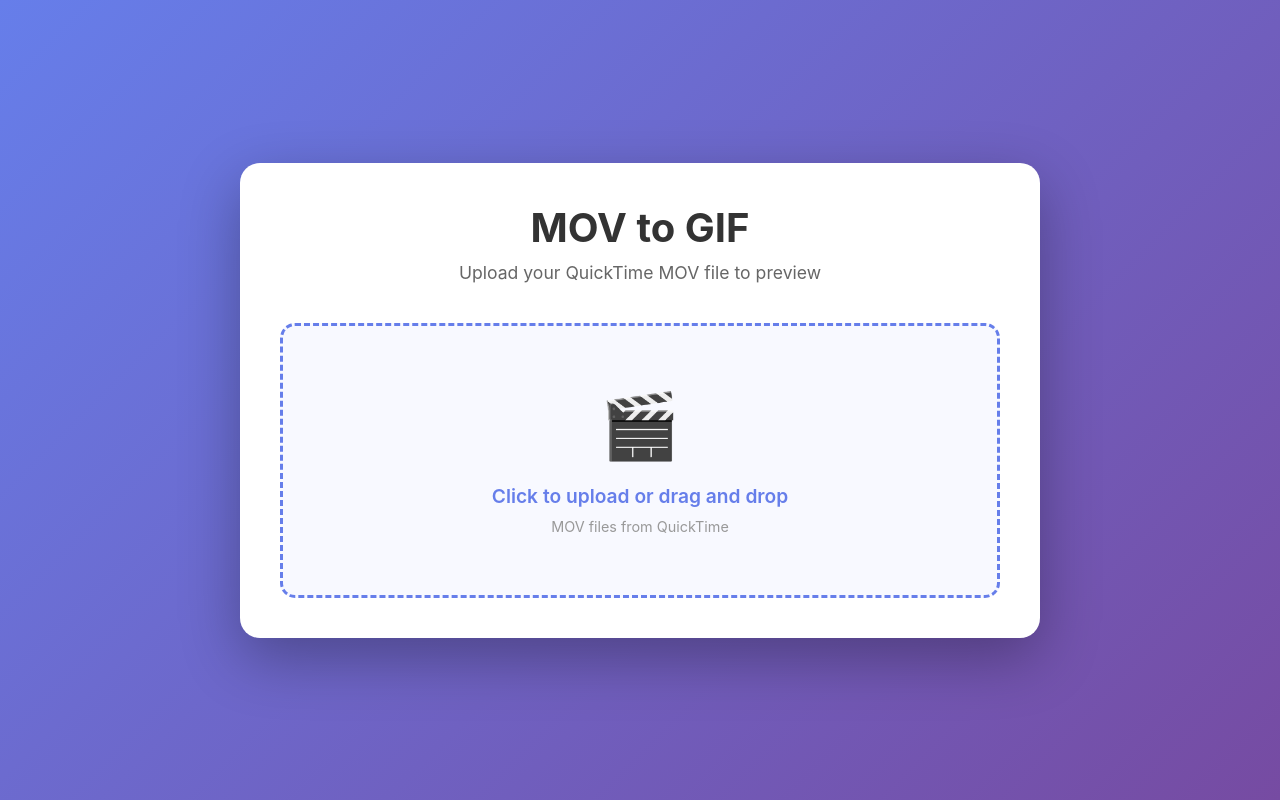
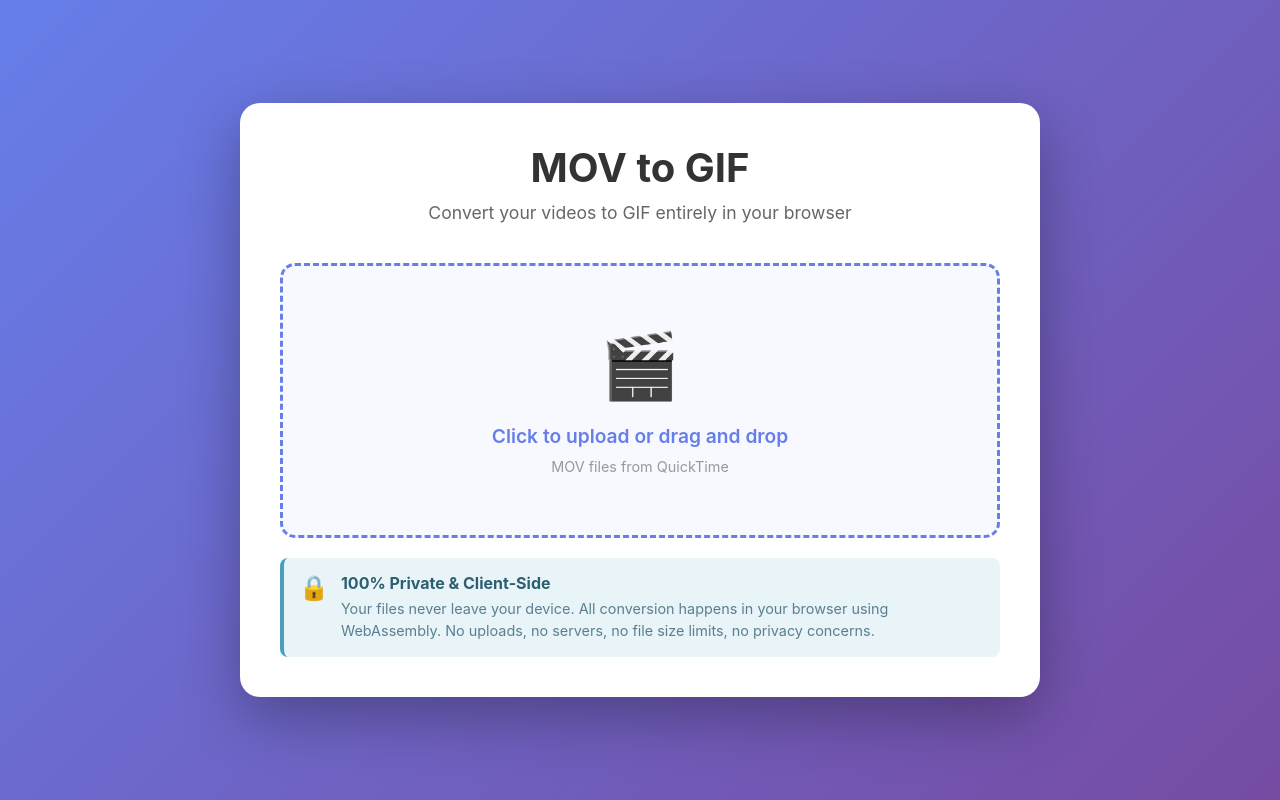
Before and after one commit to justise/mov-to-gif, a website: page index.html in a window 1280 px wide. Drawn offline with Linux system fonts and the light colour scheme.

Commit message:
Add disclaimer

```diff
--- a/index.html
+++ b/index.html
@@ -380,7 +380,7 @@
 <body>
     <div class="container">
         <h1>MOV to GIF</h1>
-        <p class="subtitle">Upload your QuickTime MOV file to preview</p>
+        <p class="subtitle">Convert your videos to GIF entirely in your browser</p>
 
         <div class="upload-area" id="uploadArea">
             <div class="upload-icon">🎬</div>
@@ -389,6 +389,19 @@
         </div>
 
         <input type="file" id="fileInput" accept=".mov,video/quicktime">
+
+        <div style="background: #e8f4f8; border-left: 4px solid #4a9ebb; padding: 15px; border-radius: 8px; margin-top: 20px;">
+            <div style="display: flex; align-items: start; gap: 12px;">
+                <div style="font-size: 1.5em; color: #4a9ebb;">🔒</div>
+                <div>
+                    <strong style="color: #2c5f6f; display: block; margin-bottom: 5px;">100% Private & Client-Side</strong>
+                    <p style="color: #5a7f8f; font-size: 0.9em; line-height: 1.5; margin: 0;">
+                        Your files never leave your device. All conversion happens in your browser using WebAssembly.
+                        No uploads, no servers, no file size limits, no privacy concerns.
+                    </p>
+                </div>
+            </div>
+        </div>
 
         <div class="preview-container" id="previewContainer">
             <video class="video-preview" id="videoPreview" controls></video>
```
